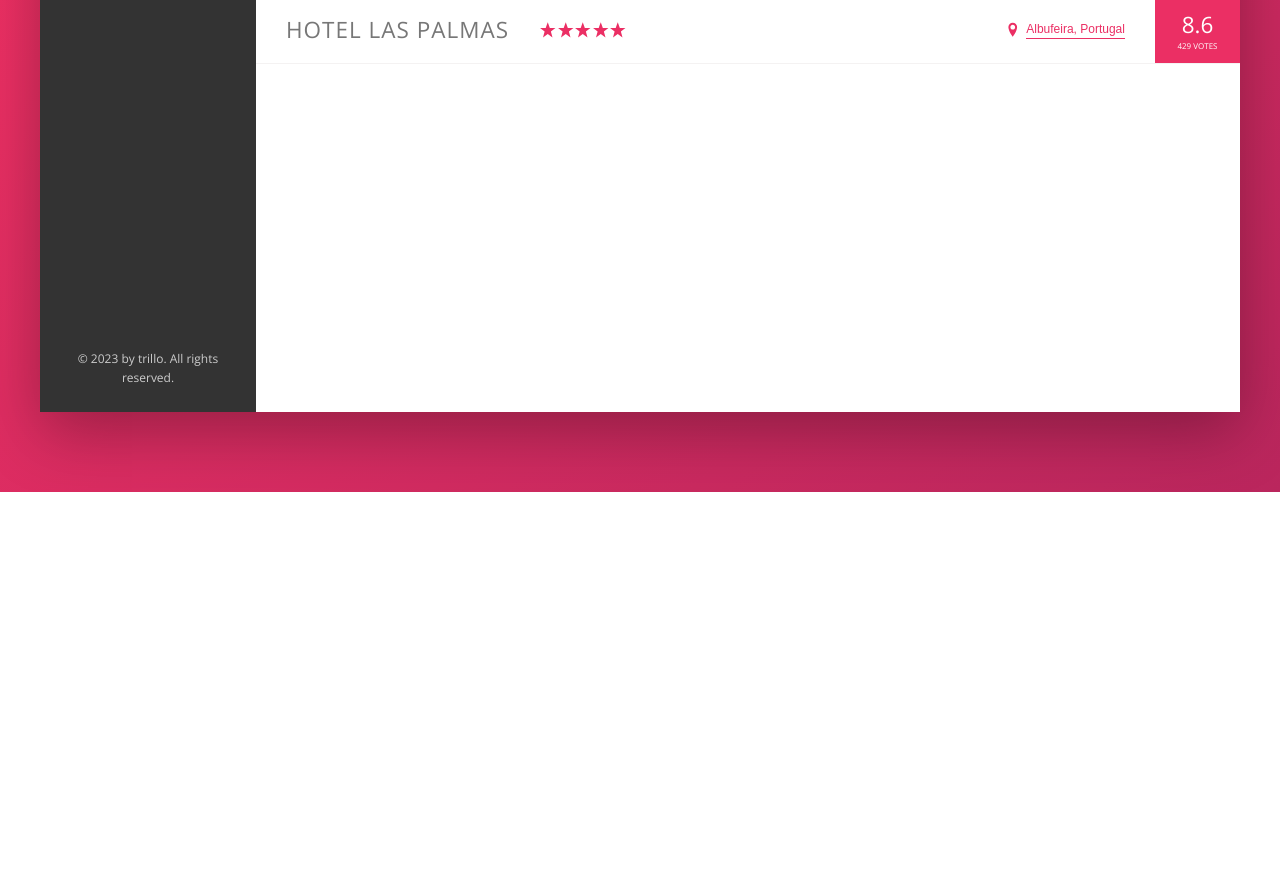
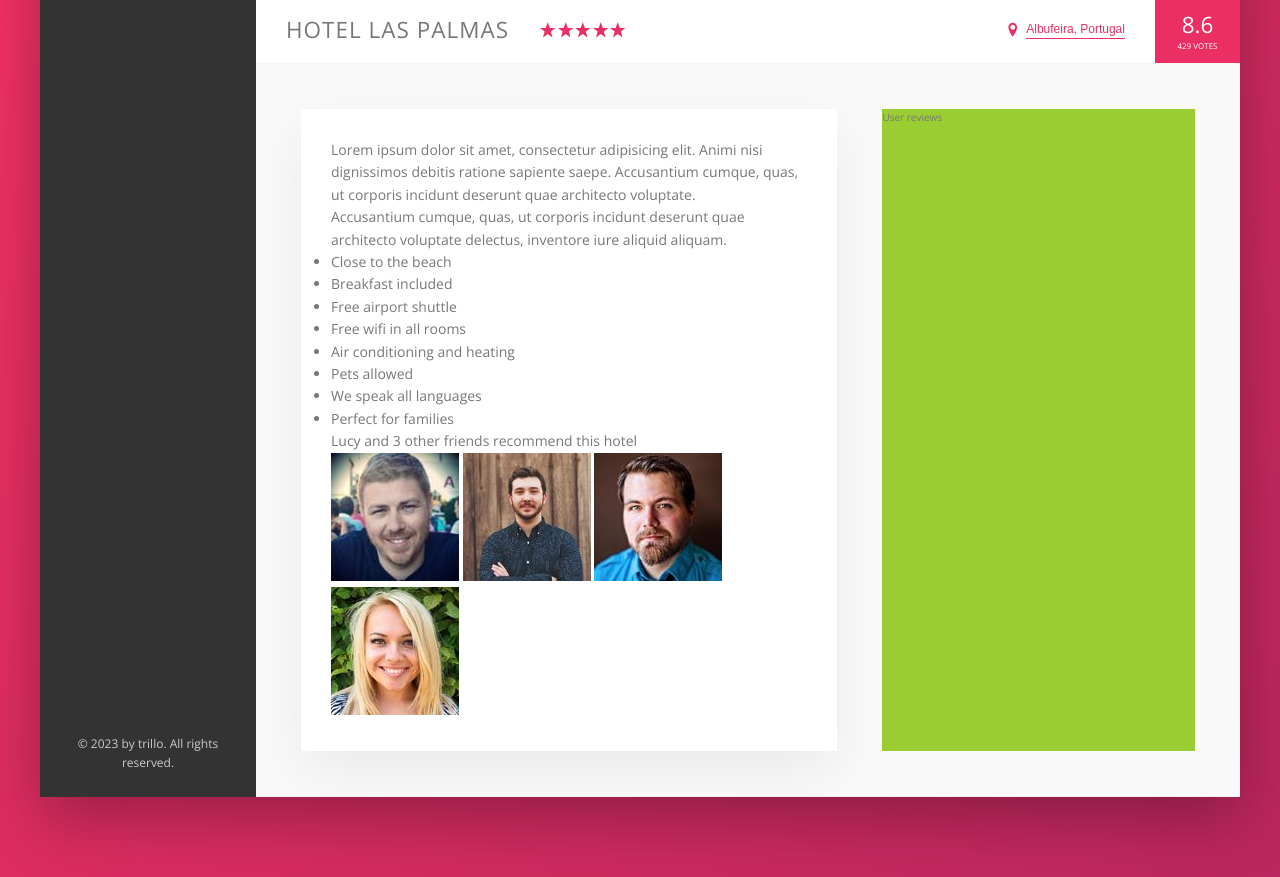
Before and after one commit to DianaKagramanyan/trillo-flexbox, a website: page index.html in a window 1280 px wide. Shown: the part 538-1415 px from the top of the page. Before the commit the page ends 1030 px from the top, so only its background shows below. Drawn offline with nearby package versions, Linux system fonts and the light colour scheme.

Commit message:
building the Description Section Part I

```diff
--- a/index.html
+++ b/index.html
@@ -132,7 +132,44 @@
                     <div class="overview__rating-average">8.6</div>
                     <div class="overview__rating-count">429 votes</div>
                 </div>
+            </div>
 
+            <div class="detail">
+                <div class="description">
+                    <p class="paragraph">
+                        Lorem ipsum dolor sit amet, consectetur adipisicing elit. Animi nisi dignissimos debitis ratione
+                        sapiente saepe. Accusantium cumque, quas, ut corporis incidunt deserunt quae architecto
+                        voluptate.
+                    </p>
+                    <p class="paragraph">
+                        Accusantium cumque, quas, ut corporis incidunt deserunt quae architecto voluptate delectus,
+                        inventore iure aliquid aliquam.
+                    </p>
+                    <ul class="list">
+                        <li class="list__item">Close to the beach</li>
+                        <li class="list__item">Breakfast included</li>
+                        <li class="list__item">Free airport shuttle</li>
+                        <li class="list__item">Free wifi in all rooms</li>
+                        <li class="list__item">Air conditioning and heating</li>
+                        <li class="list__item">Pets allowed</li>
+                        <li class="list__item">We speak all languages</li>
+                        <li class="list__item">Perfect for families</li>
+                    </ul>
+                    <div class="recommend">
+                        <p class="recommend__count">
+                            Lucy and 3 other friends recommend this hotel
+                        </p>
+                        <div class="recommend__friends">
+                            <img src="img/user-3.jpg" alt="Friend 1" class="recommend__photo">
+                            <img src="img/user-4.jpg" alt="Friend 2" class="recommend__photo">
+                            <img src="img/user-5.jpg" alt="Friend 3" class="recommend__photo">
+                            <img src="img/user-6.jpg" alt="Friend 4" class="recommend__photo">
+                        </div>
+                    </div>
+                </div>
+                <div class="user-reviews">
+                    User reviews
+                </div>
             </div>
         </main>
     </div>
--- a/sass/_base.scss
+++ b/sass/_base.scss
@@ -13,6 +13,9 @@
   --color-grey-dark-3: #999;
 
   --shadow-dark: 0 2rem 6rem rgba(0, 0, 0, .3);
+  --shadow-light: 0 2rem 5rem rgba(0,0,0,.06);
+
+  --line: 1px solid var(--color-grey-light-2);
 
 }
 
--- a/sass/_components.scss
+++ b/sass/_components.scss
@@ -201,7 +201,7 @@
 .overview {
   display: flex;
   align-items: center;
-  border-bottom: 1px solid var(--color-grey-light-2);
+  border-bottom: var(--line);
 
   &__heading {
     font-size: 2.25rem;
--- a/sass/_layout.scss
+++ b/sass/_layout.scss
@@ -3,22 +3,24 @@
   margin: 8rem auto;
   background-color: var(--color-grey-light-1);
   box-shadow: var(--shadow-dark);
-
   min-height: 50rem;
 
 }
+
 .header {
   font-size: 1.4rem;
   height: 7rem;
   background-color: #fff;
-  border-bottom: 1px solid var(--color-grey-light-2);
+  border-bottom: var(--line);
   display: flex;
   justify-content: space-between;
   align-items: center;
 }
+
 .content {
   display: flex;
 }
+
 .sidebar {
   background-color: var(--color-grey-dark-1);
 
@@ -28,8 +30,29 @@
   flex-direction: column;
   justify-content: space-between;
 }
+
 .hotel-view {
   background-color: #fff;
-  height: 80rem;
-  flex:1;
+  flex: 1;
 }
+
+.detail {
+  display: flex;
+  padding: 4.5rem;
+  background-color: var(--color-grey-light-1);
+  border-bottom: var(--line);
+}
+
+.description {
+  font-size: 1.4rem;
+  background-color: #fff;
+  box-shadow: var( --shadow-light);
+  padding: 3rem;
+  flex: 0 0 60%;
+  margin-right: 4.5rem;
+}
+
+.user-reviews {
+  background-color: yellowgreen;
+  flex: 1;
+}
```
Also changed, not shown: css/style.css.
